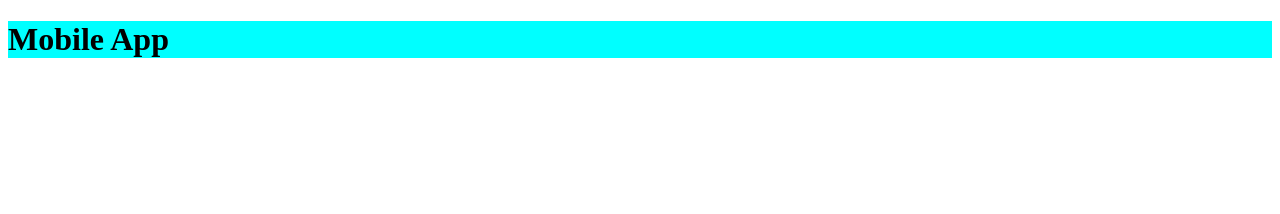
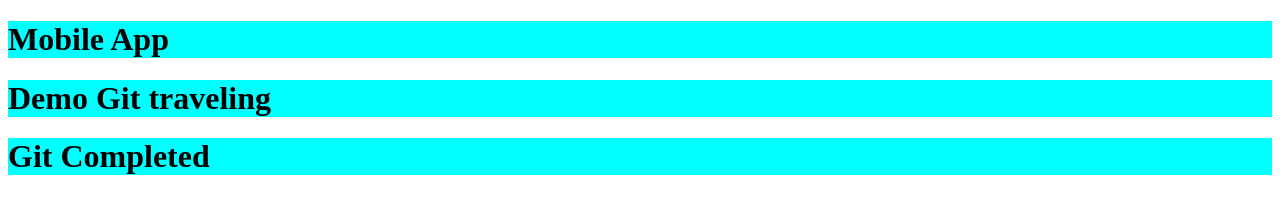
Before and after one commit to RaoAliIqbal/Demo-App1, a plain HTML site: page index.html in a window 1280 px wide. Drawn offline with Linux system fonts and the light colour scheme.

Commit message:
Work Completed

```diff
--- a/index.html
+++ b/index.html
@@ -10,6 +10,8 @@
 <body>
 
     <h1>Mobile App</h1>
+    <h1>Demo Git traveling</h1>
+    <h1>Git Completed</h1>
 
 </body>
 </html>
```
